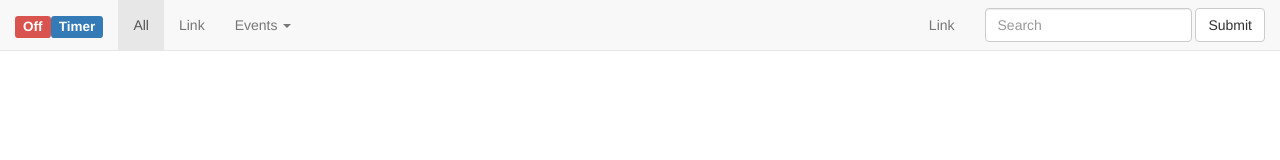
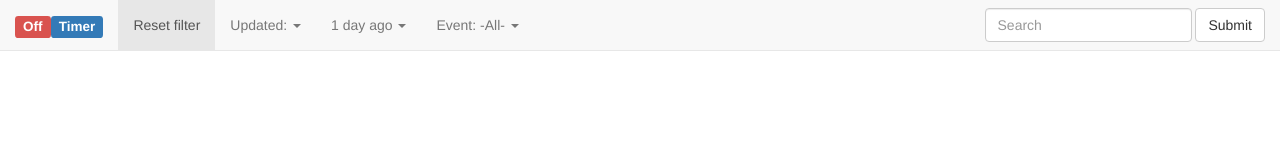
Before and after one commit to walnutgeek/OnTimer, a plain HTML site: page ontimer/web/app.html in a window 1280 px wide. Drawn offline with Linux system fonts and the light colour scheme.

Commit message:
small sosmetic fixes

```diff
--- a/ontimer/web/app.html
+++ b/ontimer/web/app.html
@@ -31,14 +31,40 @@
     <!-- Collect the nav links, forms, and other content for toggling -->
     <div class="collapse navbar-collapse" id="bs-example-navbar-collapse-1">
       <ul class="nav navbar-nav">
-        <li class="active"><a href="#">All<span class="sr-only">(current)</span></a></li>
-        <li><a href="#">Link</a></li>
+        <li class="active"><a href="#">Reset filter<span class="sr-only">(current)</span></a></li>
         <li class="dropdown">
-          <a href="#" class="dropdown-toggle" data-toggle="dropdown" id="event-drop"
-          role="button" aria-expanded="false">Events <span class="caret"></span></a>
+          <a href="#" class="dropdown-toggle" data-toggle="dropdown"
+             id="time-type" role="button" aria-expanded="false">
+          <span class="selected-dropdown">Updated:</span>
+          <span class="caret"></span></a>
           <ul class="dropdown-menu" role="menu">
+            <li><a href="#">Updated</a></li>
+            <li><a href="#">Scheduled</a></li>
+            <li><a href="#">Updated or scheduled</a></li>
+          </ul>
+        </li>
+        <li class="dropdown">
+          <a href="#" class="dropdown-toggle" data-toggle="dropdown"
+             id="time-frame" role="button" aria-expanded="false">
+          <span class="selected-dropdown">1 day ago</span>
+          <span class="caret"></span></a>
+          <ul class="dropdown-menu" role="menu">
+            <li><a href="#">1 day ago</a></li>
+            <li><a href="#">2 days ago</a></li>
+            <li><a href="#">3 days ago</a></li>
+            <li><a href="#">1 week ago</a></li>
+            <li><a href="#">1 month ago</a></li>
+          </ul>
+        </li>
+        <li class="dropdown">
+          <a href="#" class="dropdown-toggle" data-toggle="dropdown"
+             id="event-drop" role="button" aria-expanded="false">
+          <span class="selected-dropdown">Event: -All-</span>
+          <span class="caret"></span></a>
+          <ul class="dropdown-menu" role="menu">
+            <li><a href="#">-All-</a></li>
+            <li><a href="#">price</a></li>
             <li><a href="#">tree</a></li>
-            <li><a href="#">Another action</a></li>
           </ul>
         </li>
       </ul>
@@ -48,9 +74,6 @@
         </div>
         <button type="submit" class="btn btn-default">Submit</button>
       </form>
-      <ul class="nav navbar-nav navbar-right">
-        <li><a href="#">Link</a></li>
-      </ul>
     </div><!-- /.navbar-collapse -->
   </div><!-- /.container-fluid -->
 </nav>
--- a/ontimer/web/app.js
+++ b/ontimer/web/app.js
@@ -42,7 +42,9 @@ $(function() {
         'updated', 'depend_on' ];
 
     var event_group_header = function(d) {
-      return [ $_.TCell(d, 'event_string', 2),
+      return [
+          $_.TCell(d, 'event_id', 1),
+          $_.TCell(d, 'event_string', 1),
           $_.TCell(d, 'scheduled_dt', 1, $_.utils.relativeDateString),
           $_.TCell(d, 'event_status', 1, globals.EventStatus.key),
           $_.TCell(d, undefined, 1),
@@ -117,7 +119,6 @@ $(function() {
     var $container = $('#debug');
     var $message = $('#message');
     var ws = new WebSocket('ws://'+location.host+'/ws');
-
     ws.onopen = function() {
       $message.text("On");
       $message.attr("class", 'label label-info');
@@ -148,14 +149,12 @@ $(function() {
       $message.attr("class", 'label label-warning');
     };
     ws.dead=false;
-    console.log(ws)
     return ws;
   }
   var ws = connect();
 
   setInterval(function() {
     if( ws.dead ){
-      console.log(ws.dead)
       ws = connect();
     }else if (globals.get_event_tasks)
       update_event_table(globals.get_event_tasks)
```
Also changed, not shown: 1 other file.
